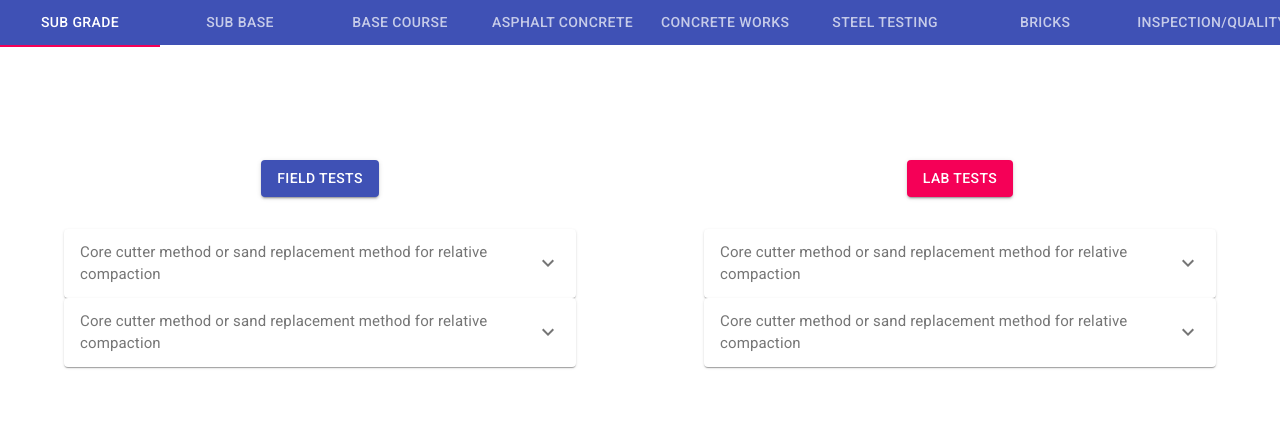
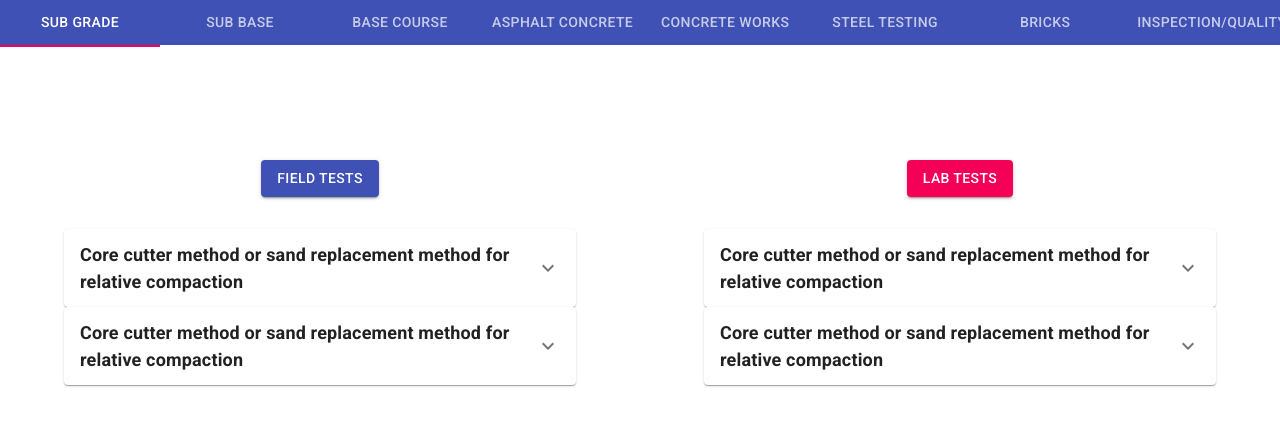
Before and after one commit to AwaisKhanGit/DMG, a React (Create React App) app: page /subgrade in a window 1280 px wide. Shown: the top 426 px of the page. Built offline with nearby package versions, Linux system fonts and the light colour scheme.

Commit message:
add some design changes in the app

```diff
--- a/src/components/ui/TestAccordians.jsx
+++ b/src/components/ui/TestAccordians.jsx
@@ -1,5 +1,6 @@
 import React,{useState} from 'react'
-import { makeStyles } from '@material-ui/core/styles';
+import { makeStyles,withStyles } from '@material-ui/core/styles';
+import { green } from '@material-ui/core/colors';
 import Button from '@material-ui/core/Button';
 import Accordion from '@material-ui/core/Accordion';
 import AccordionDetails from '@material-ui/core/AccordionDetails';
@@ -8,21 +9,29 @@ import Typography from '@material-ui/core/Typography';
 import ExpandMoreIcon from '@material-ui/icons/ExpandMore';
 import Checkbox from '@material-ui/core/Checkbox';
 import {DropzoneDialog} from 'material-ui-dropzone'
+import SaveIcon from '@material-ui/icons/Save';
+import ImageIcon from '@material-ui/icons/Image';
 
 const useStyles = makeStyles((theme) => ({
     root: {
       width: '100%',
     },
     heading: {
-      fontSize: theme.typography.pxToRem(15),
-      flexBasis: '33.33%',
-      flexShrink: 0,
+      fontSize: theme.typography.pxToRem(18),
+      fontWeight:"bold",
+      margin:"auto"
+    }
+  }));
+
+  const GreenCheckbox = withStyles({
+    root: {
+      color: green[400],
+      '&$checked': {
+        color: green[600],
+      },
     },
-    secondaryHeading: {
-      fontSize: theme.typography.pxToRem(15),
-      color: theme.palette.text.secondary,
-    },
-  }));
+    checked: {},
+  })((props) => <Checkbox color="default" {...props} />);
 
 
 const TestAccordians = () => {
@@ -32,22 +41,16 @@ const TestAccordians = () => {
     const [passChecked, setPassChecked] = useState(true);
     const [failChecked, setFailChecked] = useState(false);
     const [open, setopen] = useState(false)
-    // eslint-disable-next-line
     const [files, setfiles] = useState([])
 
 
-    const handleClose = ()=>{
-        setopen(false)
-    }
 
     const handleSave = (files) =>{
         setfiles(files)
         setopen(false)
     }
 
-    const handleOpen = () => {
-        setopen(true)
-    }
+
 
 
 
@@ -72,16 +75,12 @@ const TestAccordians = () => {
           aria-controls="panel1bh-content"
           id="panel1bh-header"
         >
-          <Typography className={classes.secondaryHeading}>Core cutter method or sand replacement method for relative compaction</Typography>
+          <Typography className={classes.heading}>Core cutter method or sand replacement method for relative compaction</Typography>
         </AccordionSummary>
         <AccordionDetails>
             <Typography variant = "body1">
                 Pass <span>
-                <Checkbox
-                checked={passChecked}
-                onChange={handlePassBoxChange}
-                inputProps={{ 'aria-label': 'primary checkbox' }}
-                />
+                <GreenCheckbox checked={passChecked} onChange={handlePassBoxChange} name="checkedG" />
                 </span>
             </Typography>
             <Typography variant = "body1">
@@ -89,16 +88,17 @@ const TestAccordians = () => {
                 <Checkbox
                 checked={failChecked}
                 onChange={handleFailBoxChange}
-                inputProps={{ 'aria-label': 'secondary checkbox' }}
+                inputProps={{ 'aria-label': 'primary checkbox' }}
                 />
                 </span>
             </Typography>
-            <Button onClick={handleOpen} variant="outlined" style={{marginRight:"1rem",marginLeft:"2rem"}}>
-                  Add Image
+            <Button variant="contained" color="secondary" onClick={()=>setopen(true)} style={{marginRight:"1rem",marginLeft:"2rem"}}
+            startIcon={<ImageIcon />} >
+                  Add Image {files ? `(${files.length} added)` : null}
             </Button>
 
-            <Button variant="outlined">
-                  Submit
+            <Button variant="contained" color="primary" startIcon={<SaveIcon />}>
+                  Save and Upload
             </Button>
 
             <DropzoneDialog
@@ -106,8 +106,9 @@ const TestAccordians = () => {
                 onSave={handleSave}
                 acceptedFiles={['image/jpeg', 'image/png', 'image/bmp']}
                 showPreviews={true}
-                maxFileSize={5000000}
-                onClose={handleClose}
+                maxFileSize={5242880}
+                onClose={()=>setopen(false)}
+                showFileNamesInPreview={true}
             />
         </AccordionDetails>
       </Accordion>
```
Also changed, not shown: src/components/Tests/SubGrade.jsx (+0 -1 lines).
